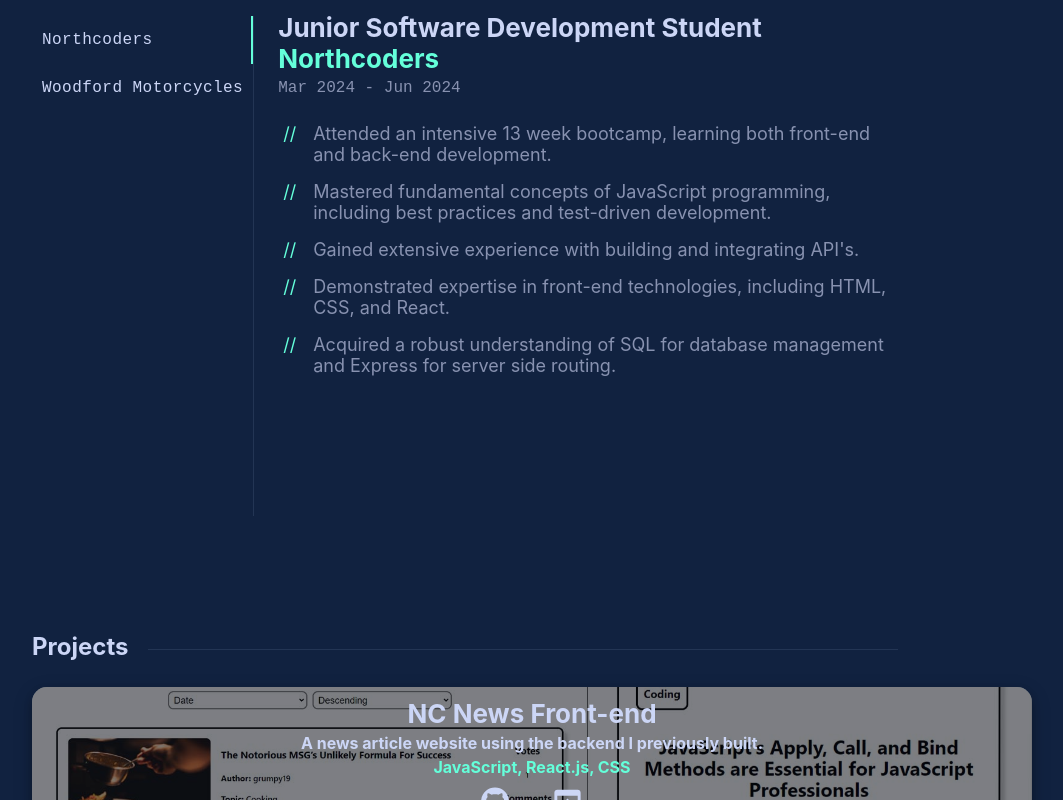
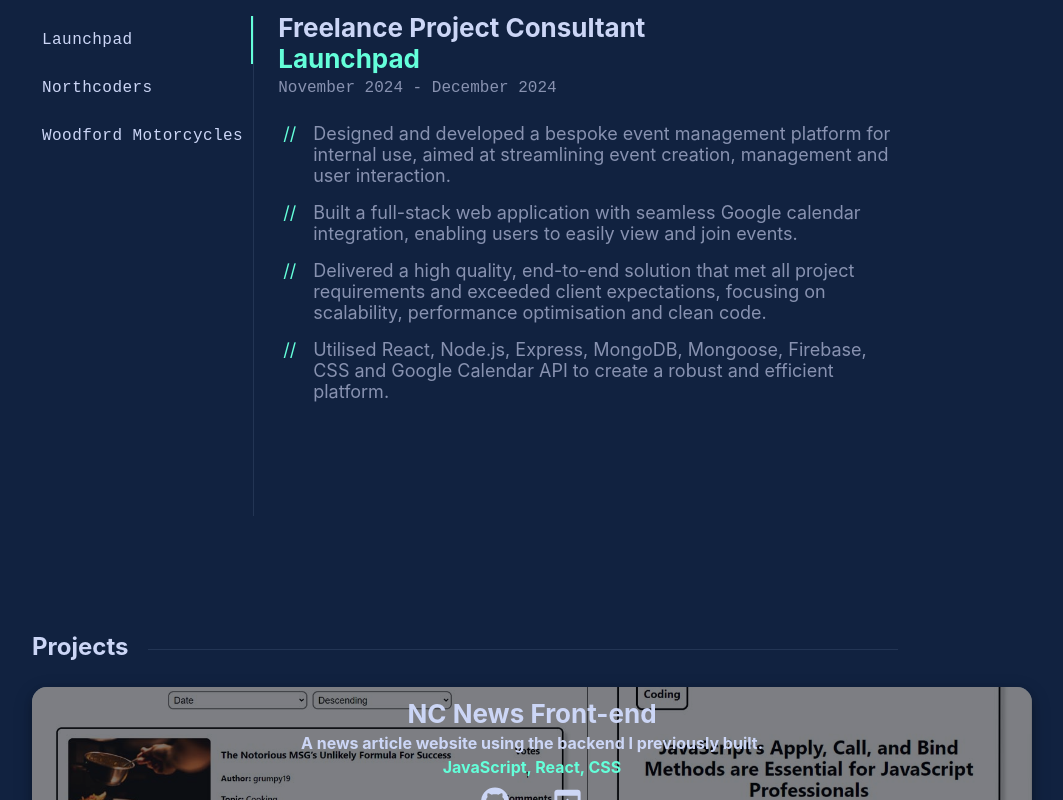
Before and after one commit to Billy-Dentith/portfolio, a React (Vite) app: page / in a window 1280 px wide. Shown: the part 1860-2660 px from the top of the page, without its empty margins (108-1171 px from the left). Built offline with nearby package versions, Linux system fonts and the light colour scheme.

Commit message:
Adds new projects and experience

```diff
--- a/src/components/Carousel.jsx
+++ b/src/components/Carousel.jsx
@@ -11,18 +11,18 @@
   const projects = {
     "NC News Back-end": {
       title: "NC News Back-end",
-      desc: "A backend API for a news article website.",
-      techStack: "JavaScript, Express, PostgreSQL",
+      desc: "The backend API for a news article website.",
+      techStack: "JavaScript, Node.js, Express, PostgreSQL",
       link: "https://github.com/Billy-Dentith/nc-news-backend",
-      open: "",
+      open: "https://news-app-8vge.onrender.com/api",
       image: "/assets/NC-News-Back-End.jpg",
     },
     "NC News Front-end": {
       title: "NC News Front-end",
       desc: "A news article website using the backend I previously built.",
-      techStack: "JavaScript, React.js, CSS",
+      techStack: "JavaScript, React, CSS",
       link: "https://github.com/Billy-Dentith/nc-news-frontend",
-      open: "",
+      open: "https://bd-nc-news.netlify.app/",
       image: "/assets/NC-News.jpg",
     },
     "Plan Ahead Back-end": {
@@ -30,7 +30,7 @@
       desc: "The back-end for a travel planning application where users can plan their day around their chosen interests and location.",
       techStack: "MongoDB, Mongoose, OpenStreetMaps API",
       link: "https://github.com/OniUnderscore/DayPlanner",
-      open: "",
+      open: "https://github.com/OniUnderscore/DayPlanner",
       image: "/assets/Code.jpg",
     },
     "Plan Ahead Front-end": {
@@ -38,8 +38,24 @@
       desc: "The front-end for a travel planning application where users can plan their day around their chosen interests and location.",
       techStack: "React Native, EXPO, Google Maps API",
       link: "https://github.com/Billy-Dentith/DayPlanner-FE",
-      open: "",
+      open: "https://github.com/Billy-Dentith/DayPlanner-FE",
       image: "/assets/Plan-Ahead.jpg",
+    },
+    "Buon Appetito Full-Stack": {
+      title: "Buon Appetito Full-Stack",
+      desc: "A full-stack application for a restaurant that allows users to view menus, add items to their cart and place an order. Also allows staff to add, edit and delete items from the menu, as well as view orders and update their statuses.",
+      techStack: "Next.js, NextAuth.js, Node.js, Express, PostgreSQL, Tailwind CSS",
+      link: "https://github.com/Billy-Dentith/restaurant-app-be",
+      open: "https://github.com/Billy-Dentith/restaurant-app",
+      image: "/assets/Buon-Appetito.png",
+    },
+    "Event Nest Full-Stack": {
+      title: "Event Nest Full-Stack",
+      desc: "A full-stack application for creating and managing events, where users can join events and add them to their Google calendar, and staff can add and edit events.",
+      techStack: "React, Node.js, Express, MongoDB, Mongoose, Firebase, CSS, Google Calendar API, Stripe API",
+      link: "https://github.com/Billy-Dentith/events-platform",
+      open: "https://event-nest-bd.netlify.app/",
+      image: "/assets/Event-Nest.png",
     },
   };
 
--- a/src/components/JobsTable.jsx
+++ b/src/components/JobsTable.jsx
@@ -61,7 +61,17 @@
   const [value, setValue] = useState(0);
 
   const experienceItems = {
-    Northcoders: {
+    "Launchpad": {
+      jobTitle: "Freelance Project Consultant",
+      duration: "November 2024 - December 2024",
+      desc: [
+        "Designed and developed a bespoke event management platform for internal use, aimed at streamlining event creation, management and user interaction.",
+        "Built a full-stack web application with seamless Google calendar integration, enabling users to easily view and join events.",
+        "Delivered a high quality, end-to-end solution that met all project requirements and exceeded client expectations, focusing on scalability, performance optimisation and clean code.",
+        "Utilised React, Node.js, Express, MongoDB, Mongoose, Firebase, CSS and Google Calendar API to create a robust and efficient platform.",
+      ],
+    },
+    "Northcoders": {
       jobTitle: "Junior Software Development Student",
       duration: "Mar 2024 - Jun 2024",
       desc: [
```
Also changed, not shown: public/assets/Buon-Appetito.png (added), public/assets/Event-Nest.png (added).
